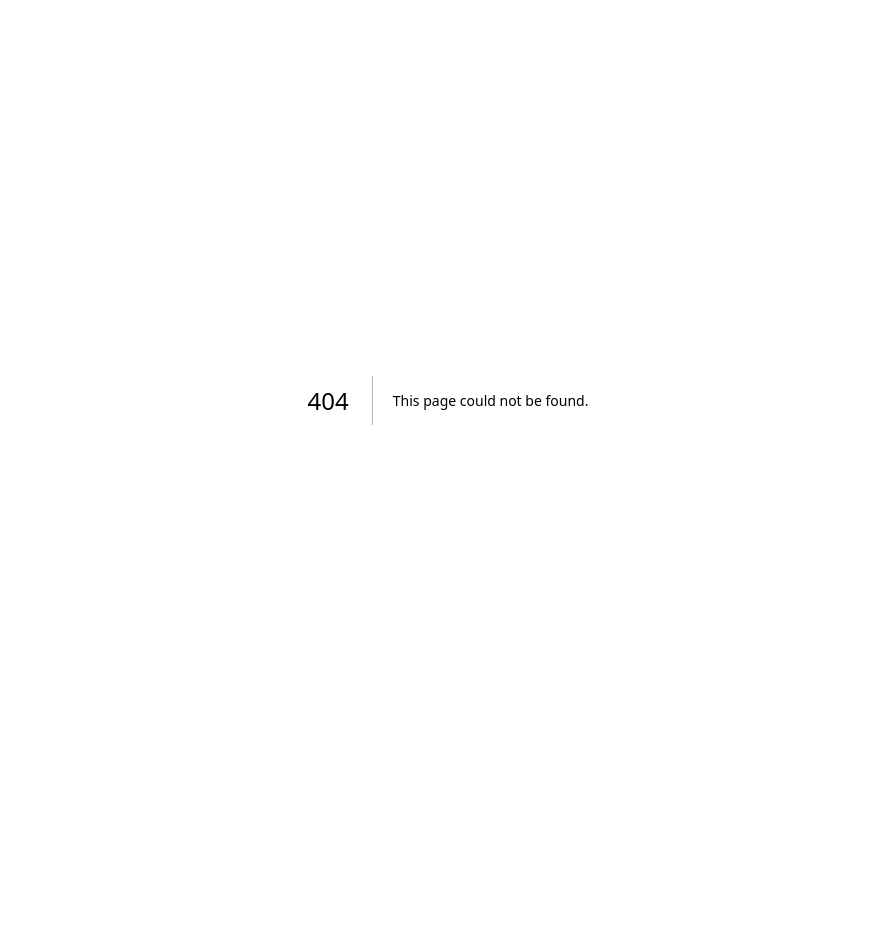
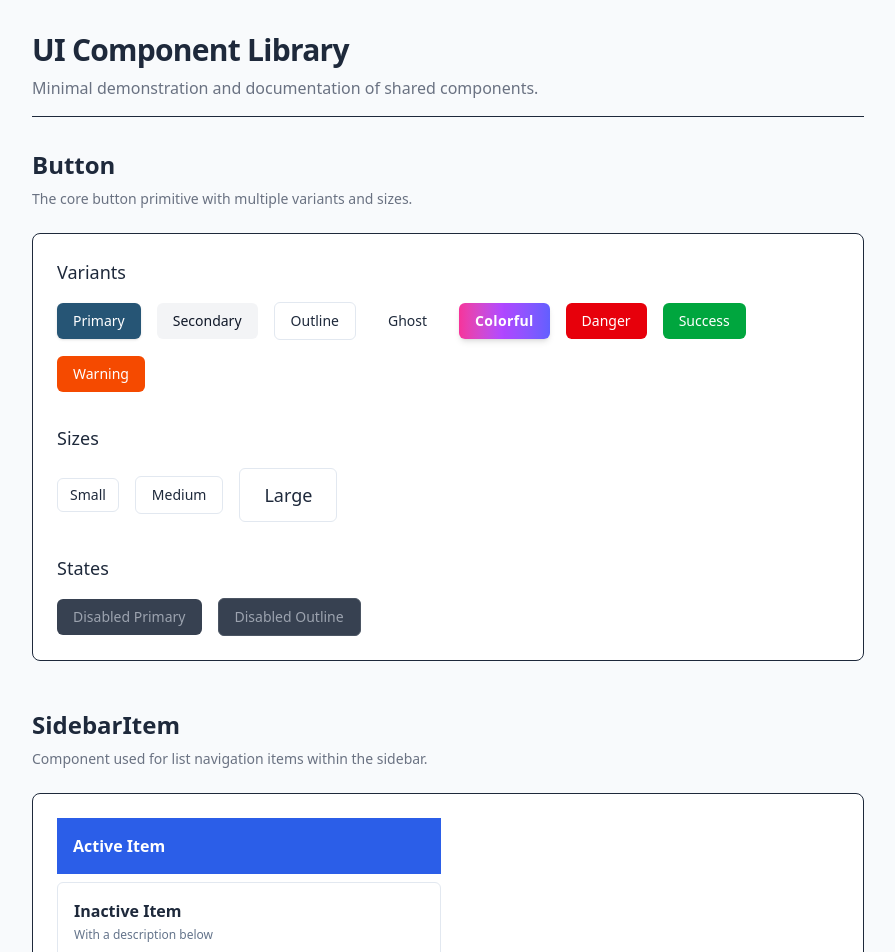
Before and after one commit to vmyazin/micro-chat-service, a Next.js app in the folder apps/web/: page /chat/dev/ui in a window 1280 px wide. Before the commit this address had no page. Shown: the top 952 px of the page, without its empty margins (192-1087 px from the left). Before the commit the page ends 800 px from the top, so only its background shows below. Built offline with nearby package versions, Linux system fonts and the light colour scheme.

Commit message:
feat: introduce a UI component demo page, update Button styles, and add a primary color variable.

```diff
--- /dev/null
+++ b/apps/web/app/chat/dev/ui/page.tsx
@@ -0,0 +1,82 @@
+import React from 'react';
+import { Button } from '../../../../components/Button';
+import { SidebarItem } from '../../../../components/SidebarItem';
+
+export default function DevUIPage() {
+  return (
+    <main className="demo-page p-8 max-w-4xl mx-auto space-y-12">
+      <header className="demo-header border-b pb-4 mb-8">
+        <h1 className="demo-title text-3xl font-bold tracking-tight mb-2">UI Component Library</h1>
+        <p className="demo-description text-gray-500 dark:text-gray-400">
+          Minimal demonstration and documentation of shared components.
+        </p>
+      </header>
+
+      <section className="demo-section space-y-6">
+        <header className="section-header">
+          <h2 className="section-title text-2xl font-semibold mb-2">Button</h2>
+          <p className="section-description text-sm text-gray-500 mb-4">
+            The core button primitive with multiple variants and sizes.
+          </p>
+        </header>
+
+        <article className="demo-container bg-(--surface-elevated) border border-(--border-base) rounded-lg p-6 space-y-8">
+          <div className="demo-group space-y-4">
+            <h3 className="group-title text-lg font-medium text-(--text-primary)">Variants</h3>
+            <div className="group-content flex flex-wrap gap-4 items-center">
+              <Button variant="primary">Primary</Button>
+              <Button variant="secondary">Secondary</Button>
+              <Button variant="outline">Outline</Button>
+              <Button variant="ghost">Ghost</Button>
+              <Button variant="colorful">Colorful</Button>
+              <Button variant="danger">Danger</Button>
+              <Button variant="success">Success</Button>
+              <Button variant="warning">Warning</Button>
+            </div>
+          </div>
+
+          <div className="demo-group space-y-4">
+            <h3 className="group-title text-lg font-medium text-(--text-primary)">Sizes</h3>
+            <div className="group-content flex flex-wrap gap-4 items-center">
+              <Button size="sm" variant="outline">Small</Button>
+              <Button size="md" variant="outline">Medium</Button>
+              <Button size="lg" variant="outline">Large</Button>
+            </div>
+          </div>
+
+          <div className="demo-group space-y-4">
+            <h3 className="group-title text-lg font-medium text-(--text-primary)">States</h3>
+            <div className="group-content flex flex-wrap gap-4 items-center">
+              <Button disabled>Disabled Primary</Button>
+              <Button variant="outline" disabled>Disabled Outline</Button>
+            </div>
+          </div>
+        </article>
+      </section>
+
+      <section className="demo-section space-y-6">
+        <header className="section-header">
+          <h2 className="section-title text-2xl font-semibold mb-2">SidebarItem</h2>
+          <p className="section-description text-sm text-gray-500 mb-4">
+            Component used for list navigation items within the sidebar.
+          </p>
+        </header>
+
+        <article className="demo-container bg-(--surface-elevated) border border-(--border-base) rounded-lg p-6 space-y-4">
+          <div className="demo-group max-w-sm space-y-2">
+            <SidebarItem title="Active Item" isActive />
+            <SidebarItem
+              title="Inactive Item"
+              description="With a description below"
+              isActive={false}
+            />
+            <SidebarItem
+              title="Long Title Item that truncates if it gets too long"
+              isActive={false}
+            />
+          </div>
+        </article>
+      </section>
+    </main>
+  );
+}
--- a/apps/web/app/globals.css
+++ b/apps/web/app/globals.css
@@ -1,6 +1,7 @@
 @import "tailwindcss";
 
 @theme {
+  --color-primary: #265575;
   --color-accent: #2B5EE8;
   --color-background: #F8FAFC;
   --color-foreground: #1E293B;
--- a/apps/web/components/Button.tsx
+++ b/apps/web/components/Button.tsx
@@ -20,16 +20,16 @@ const Button = forwardRef<HTMLButtonElement, ButtonProps>(
         className={cn(
           'inline-flex items-center justify-center gap-2 font-medium disabled:cursor-not-allowed transition-colors focus:outline-none focus:ring-2 focus:ring-primary focus:ring-offset-2',
           {
-            'btn-base': variant === 'primary',
+            'bg-primary text-white enabled:hover:bg-primary/90 shadow-sm rounded-md': variant === 'primary',
             'bg-linear-to-r from-pink-500 via-purple-500 to-indigo-500 enabled:hover:from-pink-600 enabled:hover:via-purple-600 enabled:hover:to-indigo-600 text-white shadow-md enabled:hover:shadow-lg enabled:hover:-translate-y-0.5 transition-all font-bold tracking-wide rounded-md px-4 py-2': variant === 'colorful',
             'bg-red-600 text-white enabled:hover:bg-red-700 rounded-md': variant === 'danger',
             'bg-green-600 text-white enabled:hover:bg-green-700 rounded-md': variant === 'success',
             'bg-orange-600 text-white enabled:hover:bg-orange-700 rounded-md': variant === 'warning',
-            'bg-gray-100 dark:bg-gray-800 enabled:hover:bg-gray-200 dark:enabled:hover:bg-gray-700 text-foreground rounded-md': variant === 'secondary',
+            'bg-gray-100 dark:bg-gray-800 enabled:hover:bg-gray-200 dark:enabled:hover:bg-gray-700 text-gray-900 dark:text-gray-100 rounded-md': variant === 'secondary',
             'border-base enabled:hover:bg-gray-100 dark:enabled:hover:bg-gray-800 bg-transparent rounded-md': variant === 'outline',
             'enabled:hover:bg-gray-100 dark:enabled:hover:bg-gray-800 bg-transparent rounded-md': variant === 'ghost',
             'px-3 py-1.5 text-sm': size === 'sm',
-            'px-4 py-2': size === 'md' && variant !== 'primary',
+            'px-4 py-2 text-sm': size === 'md',
             'px-6 py-3 text-lg': size === 'lg',
           },
           className
```
